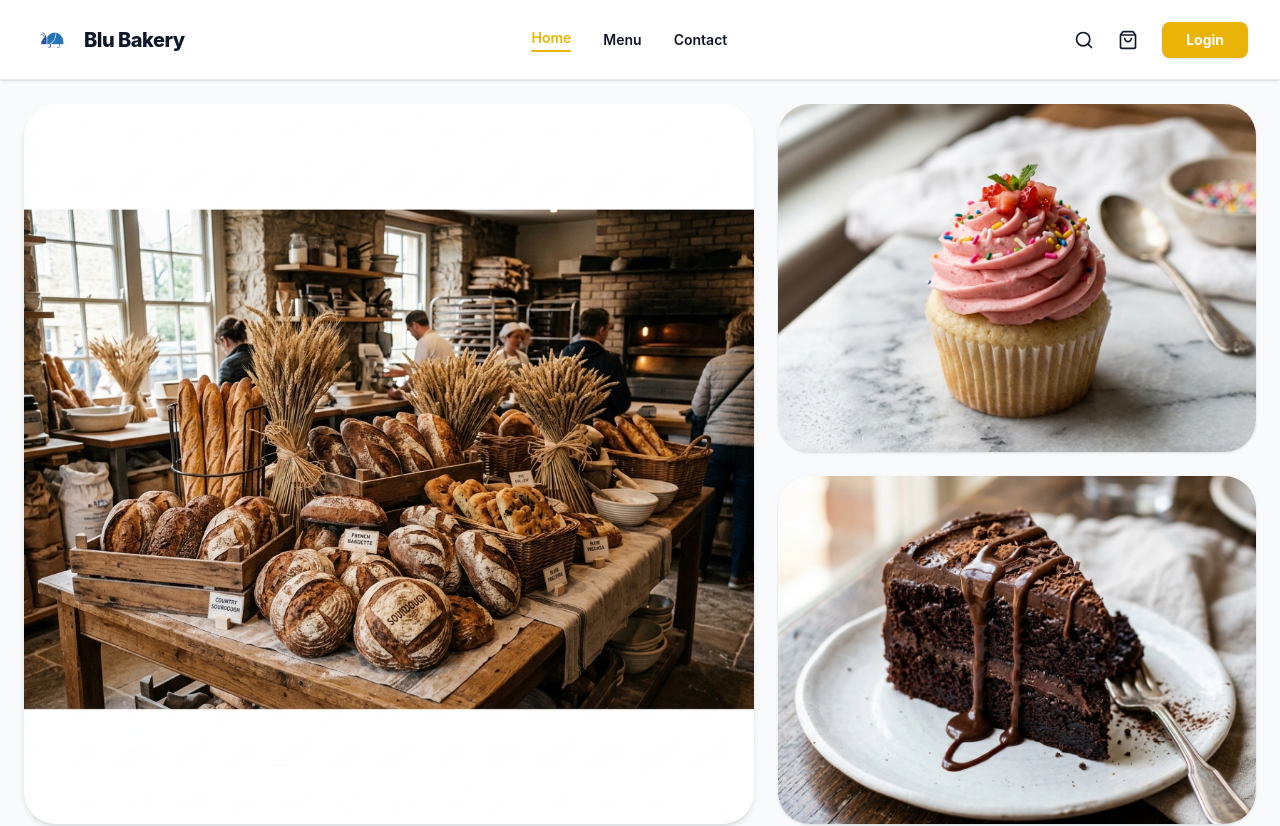
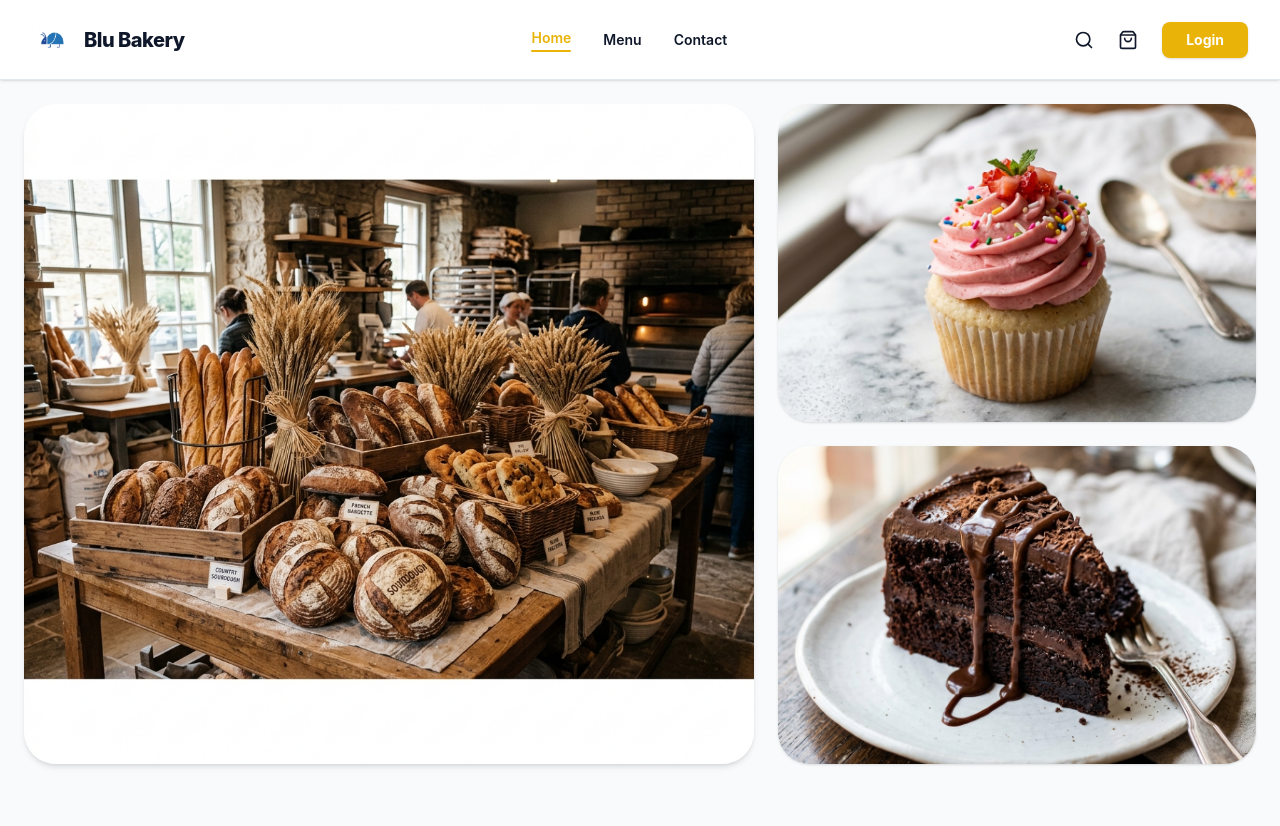
Before and after one commit to amankrmj09/bakery-website, a React (Vite) app: page / in a window 1280 px wide. Shown: the top 826 px of the page. Built offline with nearby package versions, Linux system fonts and the light colour scheme; no server answers.

Commit message:
style(user): make hero height dynamically fit screen viewport

```diff
--- a/src/features/shop/pages/HomePage.jsx
+++ b/src/features/shop/pages/HomePage.jsx
@@ -97,7 +97,7 @@ export default function HomePage() {
 
             {/* 1. HERO SECTION (Carousel) */}
             <section className="max-w-7xl mx-auto w-full px-6 py-4 lg:py-6">
-                <div className="flex flex-col lg:grid lg:grid-cols-5 gap-4 lg:gap-6 h-[720px]">
+                <div className="flex flex-col lg:grid lg:grid-cols-5 gap-4 lg:gap-6 h-[calc(100vh-140px)] min-h-[400px] max-h-[700px]">
                     {/* Main Hero Image (Left, 3:2 width ratio -> 3/5 width) */}
                     <div className="lg:col-span-3 rounded-[2rem] overflow-hidden relative shadow-md h-full w-full bg-muted/10">
                         <img
```
